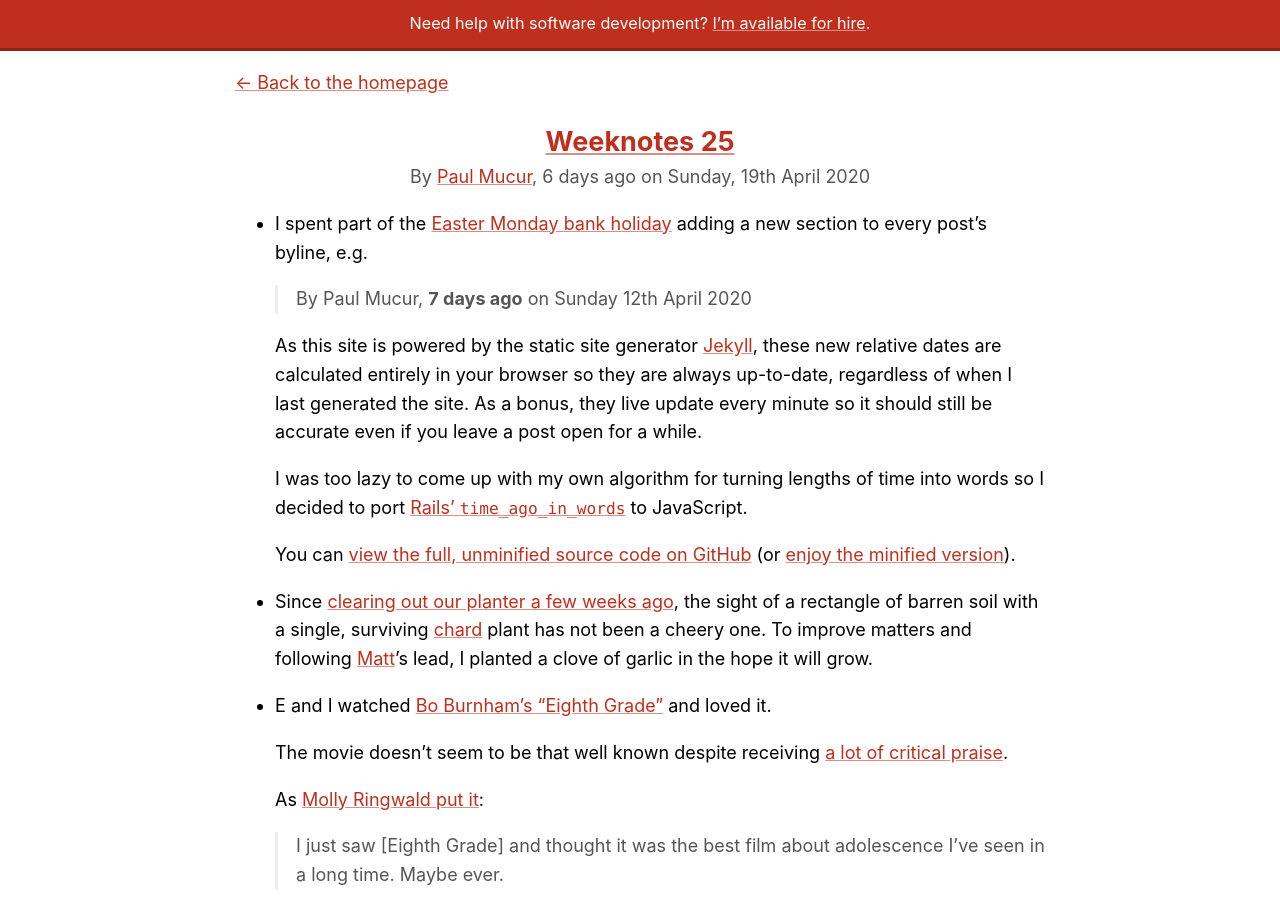
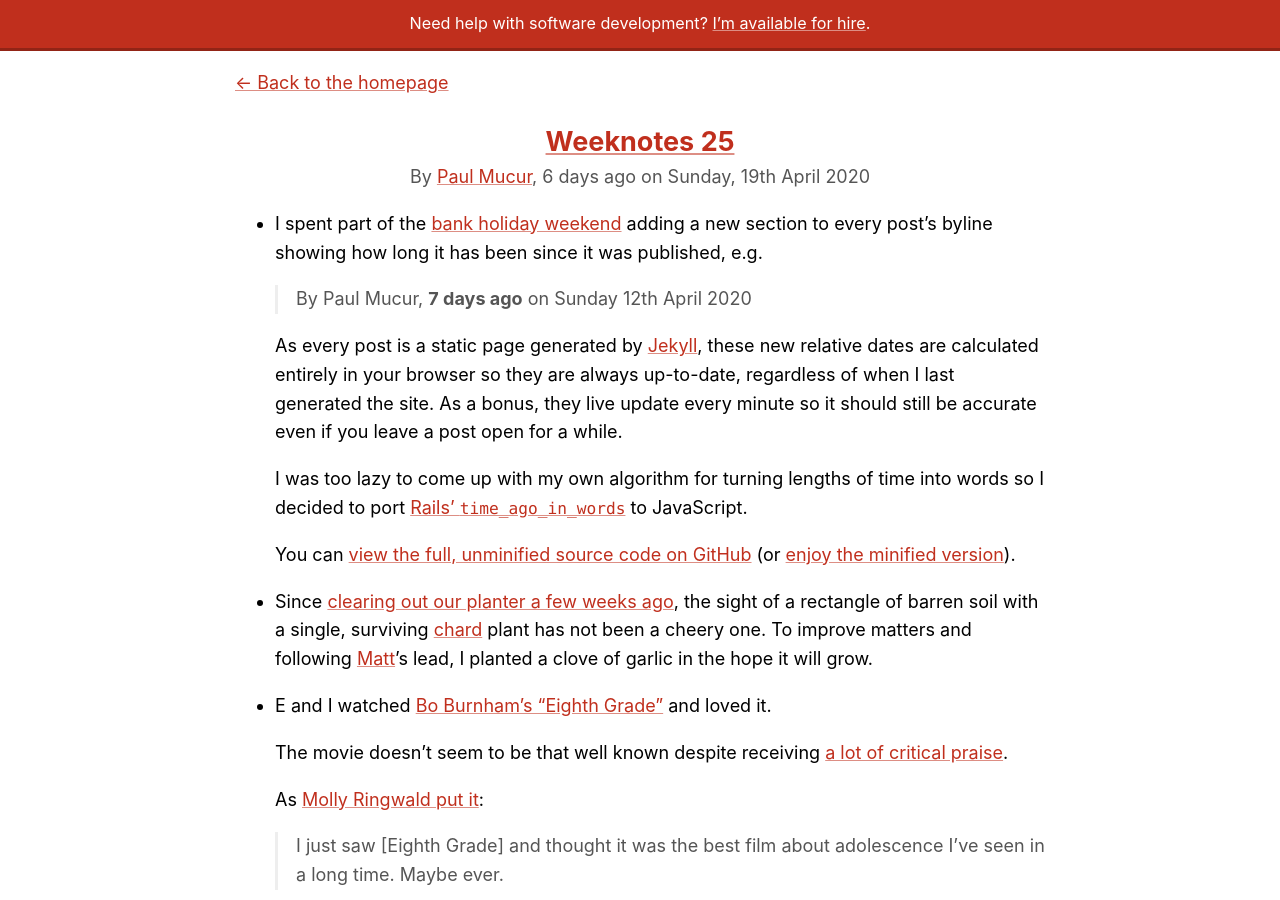
Before and after one commit to mudge/mudge.github.com, a Jekyll site: the page built from _posts/2020-04-19-weeknotes-25.markdown, in a window 1280 px wide and 900 px high. Built offline with Jekyll 4.4.1, drawn with Linux system fonts in a browser that asks for light colours.

Commit message:
Continue to simply weeknotes

```diff
--- a/_posts/2020-04-19-weeknotes-25.markdown
+++ b/_posts/2020-04-19-weeknotes-25.markdown
@@ -2,13 +2,13 @@
 layout: post
 title: Weeknotes 25
 excerpt: Bank holiday noodling, coffee paraphernalia, a use for Shortcuts and life advice from a Learn with Me Zebra walker.
-date: 2020-04-19 12:51:00
+date: 2020-04-19 13:28:00
 ---
-*   I spent part of the [Easter Monday bank holiday](https://www.gov.uk/bank-holidays) adding a new section to every post's byline, e.g.
+*   I spent part of the [bank holiday weekend](https://www.gov.uk/bank-holidays) adding a new section to every post's byline showing how long it has been since it was published, e.g.
 
     > By Paul Mucur, **7 days ago** on Sunday 12th April 2020
 
-    As this site is powered by the static site generator [Jekyll](https://jekyllrb.com), these new relative dates are calculated entirely in your browser so they are always up-to-date, regardless of when I last generated the site. As a bonus, they live update every minute so it should still be accurate even if you leave a post open for a while.
+    As every post is a static page generated by [Jekyll](https://jekyllrb.com), these new relative dates are calculated entirely in your browser so they are always up-to-date, regardless of when I last generated the site. As a bonus, they live update every minute so it should still be accurate even if you leave a post open for a while.
 
     I was too lazy to come up with my own algorithm for turning lengths of time into words so I decided to port [Rails' `time_ago_in_words`](https://api.rubyonrails.org/classes/ActionView/Helpers/DateHelper.html#method-i-time_ago_in_words) to JavaScript.
 
```
